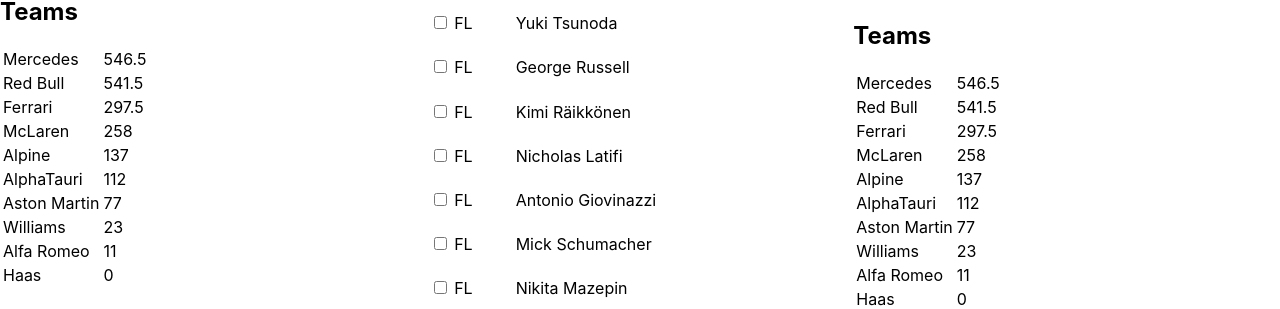
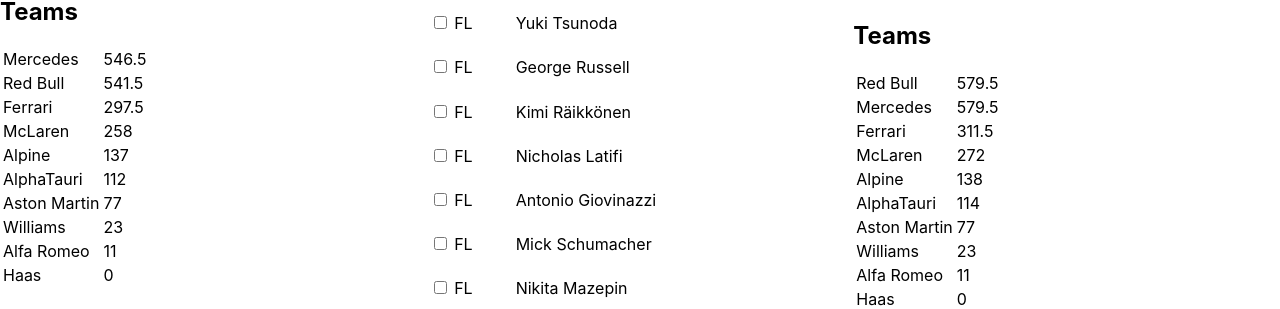
Before and after one commit to ddx32/f1-calculator, a React (Create React App) app: page / in a window 1280 px wide. Shown: the part 574-883 px from the top of the page. Built offline with nearby package versions, Linux system fonts and the light colour scheme.

Commit message:
Calculate WCC standings after race

```diff
--- a/src/components/afterRaceStandings.js
+++ b/src/components/afterRaceStandings.js
@@ -1,8 +1,7 @@
-import { getConstructorStandings } from "../data/getStandings";
-import driverData from "../data/driverData";
 import {
   getUpdatedDriversPointsStandings,
   getDriversChampionshipPositionChange,
+  getUpdatedConstructorsPointsStandings,
 } from "../data/pointsCalculations";
 
 export default function AfterRaceStandings({ raceResults }) {
@@ -33,7 +32,7 @@ export default function AfterRaceStandings({ raceResults }) {
       <div>
         <h2>Teams</h2>
         <table>
-          {getConstructorStandings(driverData).map((team) => (
+          {getUpdatedConstructorsPointsStandings(raceResults).map((team) => (
             <tr>
               <td>{team.name}</td>
               <td>{team.points}</td>
--- a/src/data/pointsCalculations.js
+++ b/src/data/pointsCalculations.js
@@ -1,5 +1,5 @@
 import driverData from "./driverData";
-import { getDriverStandings } from "./getStandings";
+import { getConstructorStandings, getDriverStandings } from "./getStandings";
 
 export const pointsPerPosition = [25, 18, 15, 12, 10, 8, 6, 4, 2, 1];
 
@@ -8,18 +8,22 @@ function getPointsPerRace(index, fastestLap) {
   return index < 10 && fastestLap ? positionPoints + 1 : positionPoints || 0;
 }
 
+function getUpdatedDriverData(raceResults) {
+  return [...raceResults].map((driver, index) => ({
+    ...driver,
+    points:
+      raceResults[index].points + getPointsPerRace(index, driver.fastestLap),
+    wins: index === 0 ? driver.wins + 1 : driver.wins,
+  }));
+}
+
 export function getGainedPoints(index, fastestLap) {
   const points = getPointsPerRace(index, fastestLap);
   return points ? `+ ${points}` : null;
 }
 
 export function getUpdatedDriversPointsStandings(raceResults) {
-  const updatedDriverData = [...raceResults].map((driver, index) => ({
-    ...driver,
-    points:
-      raceResults[index].points + getPointsPerRace(index, driver.fastestLap),
-    wins: index === 0 ? driver.wins + 1 : driver.wins,
-  }));
+  const updatedDriverData = getUpdatedDriverData(raceResults);
   return getDriverStandings(updatedDriverData);
 }
 
@@ -31,5 +35,6 @@ export function getDriversChampionshipPositionChange(driver, currentPosition) {
 }
 
 export function getUpdatedConstructorsPointsStandings(raceResults) {
-  // mystery
+  const updatedDriverData = getUpdatedDriverData(raceResults);
+  return getConstructorStandings(updatedDriverData);
 }
```
